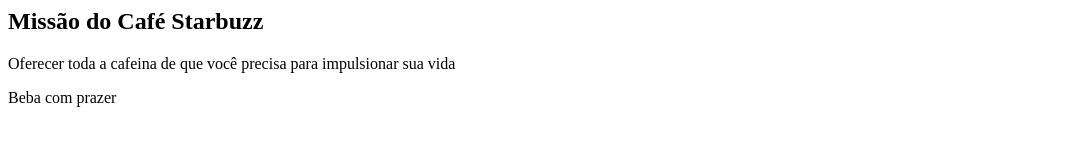
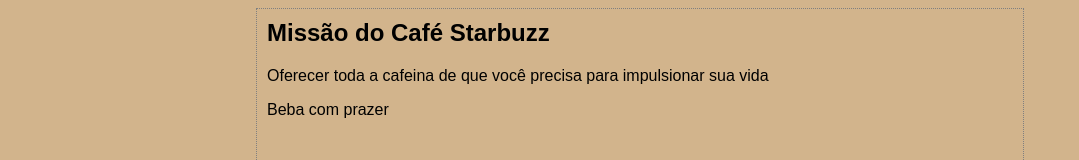
Before and after one commit to DeboraLara1/Desafios-do-livro-Usando-a-cabe-a-HTML-XHTMl-com-CSS, a plain HTML site: page mission.html in a window 1280 px wide. Shown: the top 160 px of the page, without its empty margins (0-1079 px from the left). Drawn offline with Linux system fonts and the light colour scheme.

Commit message:
Adicionado estilo básico

```diff
--- a/mission.html
+++ b/mission.html
@@ -1,7 +1,16 @@
 <html>
     <head>
         <title>Mission</title>
-        <style type="text/css"></style>
+        <style type="text/css">
+            body{
+                background-color: #d2b48c;
+                margin-left: 20%;
+                margin-right: 20%;
+                border: 1px dotted gray;
+                padding: 10px 10px 10px 10px;
+                font-family: sans-serif;
+            }
+        </style>
     </head>
     <body>
         <h2>Missão do Café Starbuzz</h2>
```
Also changed, not shown: index.html (+10 -0 lines).
